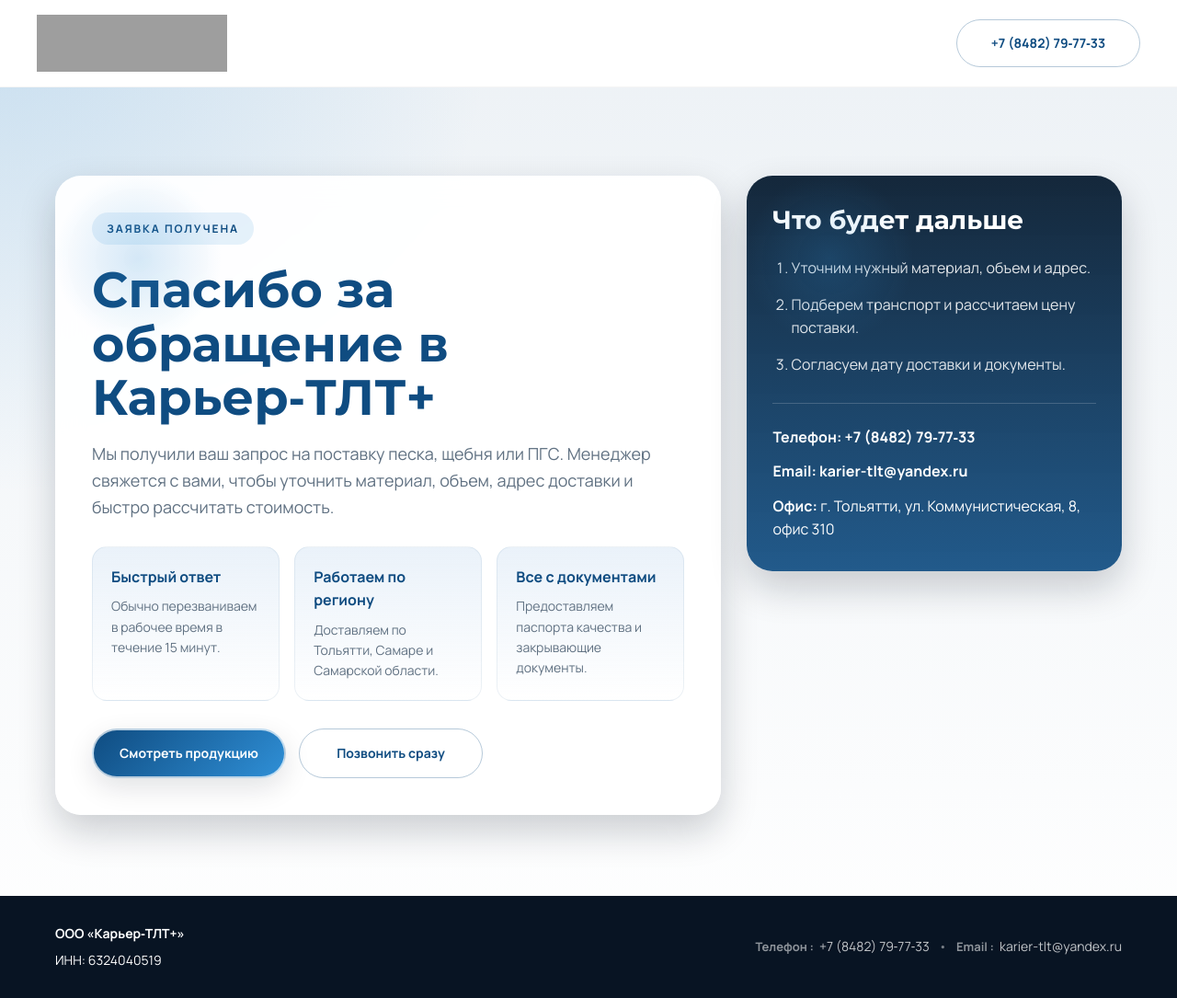
After one commit to aigizlo/kariertlt, a PHP site: page /thank-you.html in a window 1280 px wide. The commit adds this page. Shown: the whole page at 92% size. Run offline with PHP 8.4, Linux system fonts and the light colour scheme; grey boxes are pictures that could not be loaded.

Commit message:
новая страница спасибо

```diff
--- a/index.html
+++ b/index.html
@@ -157,7 +157,7 @@
     <link rel="preconnect" href="https://fonts.gstatic.com" crossorigin>
     <link href="https://fonts.googleapis.com/css2?family=Manrope:wght@400;500;600;700&family=Montserrat:wght@600;700;800&display=swap" rel="stylesheet">
 
-    <link rel="stylesheet" href="style.css?v=3">
+    <link rel="stylesheet" href="style.css?v=4">
 </head>
 <body>
     <!-- Yandex.Metrika counter -->
@@ -494,6 +494,7 @@
                         <div class="field">
                             <textarea name="details" rows="4" placeholder="Дополнительная информация"></textarea>
                         </div>
+                        <p class="form-status" aria-live="polite" hidden></p>
                         <button class="btn btn--primary btn--full" type="submit">Отправить заявку</button>
                     </form>
                 </div>
@@ -635,6 +636,6 @@
         </div>
     </div>
 
-    <script src="script.js?v=1"></script>
+    <script src="script.js?v=2"></script>
 </body>
 </html>
--- a/style.css
+++ b/style.css
@@ -803,6 +817,171 @@ section {
     background-position: right 16px center;
     background-size: 16px 16px;
     padding-right: 44px;
+}
+
+.cta .btn[disabled] {
+    opacity: 0.75;
+    cursor: wait;
+}
+
+.header--static {
+    position: sticky;
+    top: 0;
+    opacity: 1;
+    transform: none;
+}
+
+.thanks-page {
+    min-height: 100vh;
+    background:
+        radial-gradient(circle at top left, rgba(47, 143, 214, 0.2), transparent 32%),
+        linear-gradient(180deg, rgba(15, 76, 129, 0.08), rgba(255, 255, 255, 0.96));
+}
+
+.thanks {
+    padding: 48px 0 88px;
+}
+
+.thanks__hero {
+    padding: 48px 0 0;
+}
+
+.thanks__layout {
+    display: grid;
+    grid-template-columns: minmax(0, 1.6fr) minmax(280px, 0.9fr);
+    gap: 28px;
+    align-items: start;
+}
+
+.thanks__card,
+.thanks__panel {
+    position: relative;
+    overflow: hidden;
+    border-radius: 28px;
+    background: rgba(255, 255, 255, 0.94);
+    box-shadow: var(--shadow-strong);
+    backdrop-filter: blur(14px);
+}
+
+.thanks__card {
+    padding: 40px;
+}
+
+.thanks__card::before,
+.thanks__panel::before {
+    content: '';
+    position: absolute;
+    inset: 0 auto auto 0;
+    width: 180px;
+    height: 180px;
+    background: radial-gradient(circle, rgba(47, 143, 214, 0.2), transparent 72%);
+    pointer-events: none;
+}
+
+.thanks__eyebrow {
+    display: inline-flex;
+    padding: 8px 16px;
+    border-radius: 999px;
+    background: rgba(47, 143, 214, 0.12);
+    color: var(--color-primary);
+    font-size: 12px;
+    font-weight: 800;
+    letter-spacing: 0.16em;
+    text-transform: uppercase;
+}
+
+.thanks__title {
+    margin-top: 20px;
+    font-family: 'Montserrat', sans-serif;
+    font-size: clamp(32px, 5vw, 54px);
+    line-height: 1.08;
+    color: var(--color-primary);
+}
+
+.thanks__lead {
+    margin-top: 18px;
+    max-width: 60ch;
+    color: var(--color-muted);
+    font-size: 18px;
+}
+
+.thanks__facts {
+    margin-top: 28px;
+    display: grid;
+    grid-template-columns: repeat(3, minmax(0, 1fr));
+    gap: 16px;
+}
+
+.thanks__fact {
+    padding: 20px;
+    border-radius: var(--radius-md);
+    background: linear-gradient(180deg, rgba(217, 231, 245, 0.55), rgba(255, 255, 255, 0.92));
+    border: 1px solid rgba(15, 76, 129, 0.08);
+}
+
+.thanks__fact strong {
+    display: block;
+    margin-bottom: 8px;
+    color: var(--color-primary);
+}
+
+.thanks__fact p {
+    color: var(--color-muted);
+    font-size: 14px;
+}
+
+.thanks__actions {
+    margin-top: 30px;
+    display: flex;
+    flex-wrap: wrap;
+    gap: 14px;
+}
+
+.thanks__hint {
+    margin-top: 24px;
+    color: var(--color-muted);
+    font-size: 14px;
+}
+
+.thanks__hint a {
+    color: var(--color-primary);
+    font-weight: 700;
+}
+
+.thanks__panel {
+    padding: 32px 28px;
+    background: linear-gradient(180deg, rgba(11, 31, 51, 0.96), rgba(15, 76, 129, 0.92));
+    color: var(--color-white);
+}
+
+.thanks__panel h2 {
+    font-family: 'Montserrat', sans-serif;
+    font-size: 28px;
+    line-height: 1.15;
+}
+
+.thanks__steps {
+    margin: 24px 0 0;
+    padding-left: 20px;
+    display: grid;
+    gap: 14px;
+}
+
+.thanks__steps li {
+    color: rgba(255, 255, 255, 0.88);
+}
+
+.thanks__contacts {
+    margin-top: 28px;
+    padding-top: 24px;
+    border-top: 1px solid rgba(255, 255, 255, 0.18);
+    display: grid;
+    gap: 12px;
+}
+
+.thanks__contacts a {
+    color: var(--color-white);
+    font-weight: 700;
 }
 
 .faq {
--- /dev/null
+++ b/thank-you.html
@@ -0,0 +1,123 @@
+<!DOCTYPE html>
+<html lang="ru">
+<head>
+    <meta charset="UTF-8">
+    <meta name="viewport" content="width=device-width, initial-scale=1.0">
+    <title>Спасибо за заявку | Карьер‑ТЛТ+</title>
+    <meta name="description" content="Спасибо за обращение в Карьер‑ТЛТ+. Мы получили заявку на песок, щебень или ПГС и скоро свяжемся с вами.">
+    <meta name="robots" content="noindex,follow">
+    <meta property="og:title" content="Спасибо за заявку | Карьер‑ТЛТ+">
+    <meta property="og:description" content="Мы получили ваше обращение и скоро свяжемся для расчета поставки.">
+    <meta property="og:type" content="website">
+    <meta property="og:url" content="https://karier-tlt.ru/thank-you.html">
+    <meta property="og:image" content="https://karier-tlt.ru/backround/backround.webp">
+    <link rel="canonical" href="https://karier-tlt.ru/thank-you.html">
+    <meta name="theme-color" content="#0f4c81">
+
+    <link rel="icon" href="favicon/favicon.ico" sizes="any">
+    <link rel="icon" type="image/png" sizes="32x32" href="favicon/favicon-32x32.png">
+    <link rel="icon" type="image/png" sizes="16x16" href="favicon/favicon-16x16.png">
+    <link rel="apple-touch-icon" sizes="180x180" href="favicon/apple-touch-icon.png">
+    <link rel="icon" type="image/png" sizes="192x192" href="favicon/android-chrome-192x192.png">
+
+    <link rel="preconnect" href="https://fonts.googleapis.com">
+    <link rel="preconnect" href="https://fonts.gstatic.com" crossorigin>
+    <link href="https://fonts.googleapis.com/css2?family=Manrope:wght@400;500;600;700&family=Montserrat:wght@600;700;800&display=swap" rel="stylesheet">
+
+    <link rel="stylesheet" href="style.css?v=4">
+</head>
+<body class="thanks-page">
+    <!-- Yandex.Metrika counter -->
+    <script type="text/javascript">
+        (function(m,e,t,r,i,k,a){
+            m[i]=m[i]||function(){(m[i].a=m[i].a||[]).push(arguments)};
+            m[i].l=1*new Date();
+            for (var j = 0; j < document.scripts.length; j++) {if (document.scripts[j].src === r) { return; }}
+            k=e.createElement(t),a=e.getElementsByTagName(t)[0],k.async=1,k.src=r,a.parentNode.insertBefore(k,a)
+        })(window, document,'script','https://mc.yandex.ru/metrika/tag.js?id=106681119', 'ym');
+
+        ym(106681119, 'init', {ssr:true, webvisor:true, clickmap:true, ecommerce:"dataLayer", referrer: document.referrer, url: location.href, accurateTrackBounce:true, trackLinks:true});
+    </script>
+    <noscript><div><img src="https://mc.yandex.ru/watch/106681119" style="position:absolute; left:-9999px;" alt="" /></div></noscript>
+    <!-- /Yandex.Metrika counter -->
+
+    <header class="header header--static is-visible">
+        <div class="container header__inner">
+            <a class="logo" href="index.html" aria-label="Карьер‑ТЛТ+">
+                <img src="logotips/logo.svg" alt="Карьер‑ТЛТ+" class="logo__img">
+            </a>
+            <div class="header__actions">
+                <a class="btn btn--ghost" href="tel:+78482797733">+7 (8482) 79‑77‑33</a>
+            </div>
+        </div>
+    </header>
+
+    <main class="thanks">
+        <section class="thanks__hero">
+            <div class="container thanks__layout">
+                <div class="thanks__card">
+                    <span class="thanks__eyebrow">Заявка получена</span>
+                    <h1 class="thanks__title">Спасибо за обращение в Карьер‑ТЛТ+</h1>
+                    <p class="thanks__lead">Мы получили ваш запрос на поставку песка, щебня или ПГС. Менеджер свяжется с вами, чтобы уточнить материал, объем, адрес доставки и быстро рассчитать стоимость.</p>
+
+                    <div class="thanks__facts">
+                        <div class="thanks__fact">
+                            <strong>Быстрый ответ</strong>
+                            <p>Обычно перезваниваем в рабочее время в течение 15 минут.</p>
+                        </div>
+                        <div class="thanks__fact">
+                            <strong>Работаем по региону</strong>
+                            <p>Доставляем по Тольятти, Самаре и Самарской области.</p>
+                        </div>
+                        <div class="thanks__fact">
+                            <strong>Все с документами</strong>
+                            <p>Предоставляем паспорта качества и закрывающие документы.</p>
+                        </div>
+                    </div>
+
+                    <div class="thanks__actions">
+                        <a class="btn btn--primary" href="index.html#products">Смотреть продукцию</a>
+                        <a class="btn btn--ghost" href="tel:+78482797733">Позвонить сразу</a>
+                    </div>
+
+                </div>
+
+                <aside class="thanks__panel">
+                    <h2>Что будет дальше</h2>
+                    <ol class="thanks__steps">
+                        <li>Уточним нужный материал, объем и адрес.</li>
+                        <li>Подберем транспорт и рассчитаем цену поставки.</li>
+                        <li>Согласуем дату доставки и документы.</li>
+                    </ol>
+
+                    <div class="thanks__contacts">
+                        <p><strong>Телефон:</strong> <a href="tel:+78482797733">+7 (8482) 79‑77‑33</a></p>
+                        <p><strong>Email:</strong> <a href="mailto:karier-tlt@yandex.ru">karier-tlt@yandex.ru</a></p>
+                        <p><strong>Офис:</strong> г. Тольятти, ул. Коммунистическая, 8, офис 310</p>
+                    </div>
+                </aside>
+            </div>
+        </section>
+    </main>
+
+    <footer class="footer">
+        <div class="container footer__inner">
+            <div>
+                <strong>ООО «Карьер‑ТЛТ+»</strong>
+                <span class="footer__inn">ИНН: 6324040519</span>
+            </div>
+            <div class="footer__links footer__links--inline">
+                <span class="footer__pair">
+                    <span class="footer__label">Телефон :</span>
+                    <a href="tel:+78482797733">+7 (8482) 79‑77‑33</a>
+                </span>
+                <span class="footer__separator" aria-hidden="true">•</span>
+                <span class="footer__pair">
+                    <span class="footer__label">Email :</span>
+                    <a href="mailto:karier-tlt@yandex.ru">karier-tlt@yandex.ru</a>
+                </span>
+            </div>
+        </div>
+    </footer>
+</body>
+</html>
```
Also changed, not shown: other parts of style.css (+63 -0 lines), script.js (+46 -17 lines).
